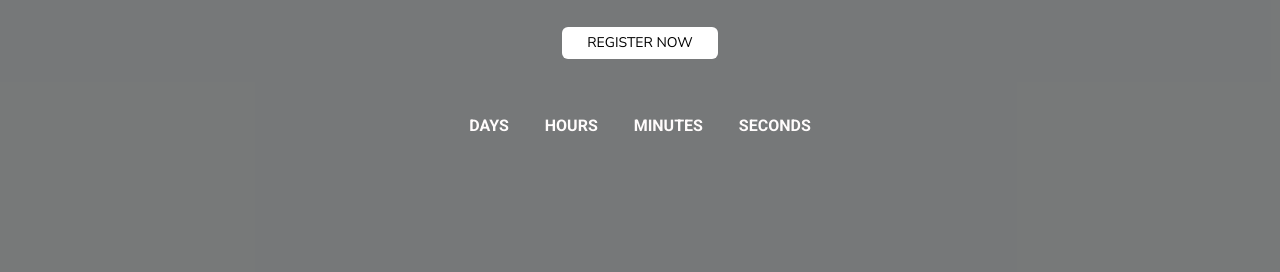
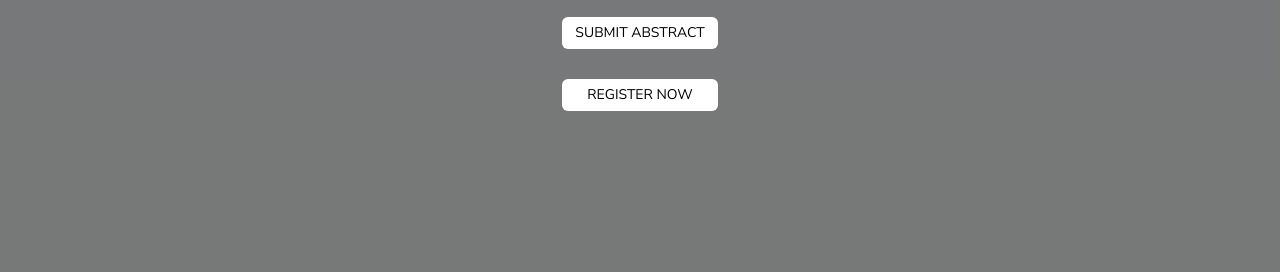
Before and after one commit to jeevjacobgeorge/equilibria_25, a website: page index.html in a window 1280 px wide. Shown: the part 427-699 px from the top of the page. Drawn offline with Linux system fonts and the light colour scheme; files whose address does not match are found by name.

Commit message:
Update index.html

```diff
--- a/index.html
+++ b/index.html
@@ -124,16 +124,7 @@
                 <a class="btn btn-white b1" href="https://forms.gle/YkTGGzXBZ7WygkwY6" target="_blank">Submit Abstract</a>
                 <a class="btn btn-white b2" href="https://forms.gle/jkYC8bpDHchZWyCx9" target="_blank">Register Now</a>
             </div>
-            <div class="container1">
-                <div id="countdown">
-                  <ul>
-                    <li><span id="days"></span>days</li>
-                    <li><span id="hours"></span>Hours</li>
-                    <li><span id="minutes"></span>Minutes</li>
-                    <li><span id="seconds"></span>Seconds</li>
-                  </ul>
-                </div>
-              </div>
+
             <div class="marquee">
                 <span><h4>Spot Registration will be open at 8:30AM on 24th January 2025&nbsp;&nbsp;&nbsp; &nbsp;&nbsp;&nbsp; &nbsp; </h4> </span>
             </div>
```
